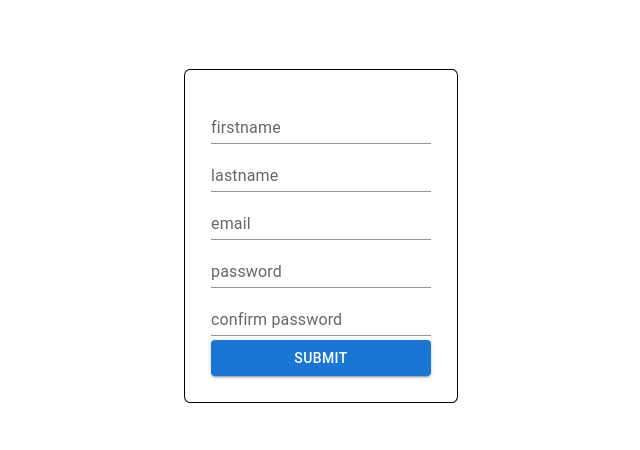
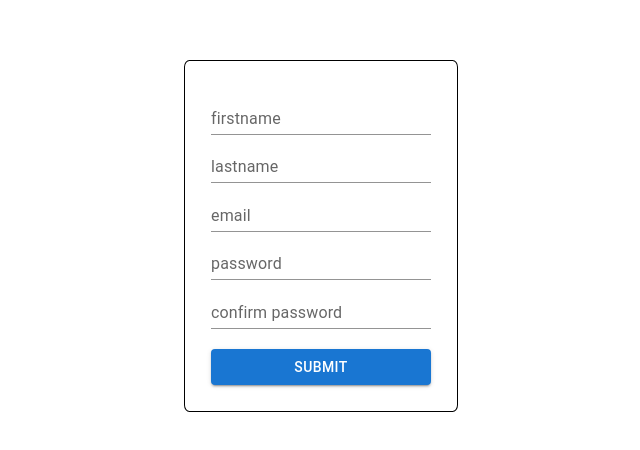
Before and after one commit to VUPPUKULADEEP/Campus-Food-Market-Place, a React app in the folder frontend/: page /signup in a window 1280 px wide. Shown: the part 164-614 px from the top of the page, without its empty margins (319-959 px from the left). Built offline with nearby package versions, Linux system fonts and the light colour scheme; the HTML template or start-up script is replaced by a standard one.

Commit message:
added error messages to the signup form

```diff
--- a/frontend/pages/Signup.jsx
+++ b/frontend/pages/Signup.jsx
@@ -1,7 +1,7 @@
 
 import { useForm } from 'react-hook-form'
 import './signup.css'
-import { TextField, Button } from '@mui/material'
+import { TextField, Button, Input, InputLabel, FormHelperText, FormControl } from '@mui/material'
 
 
 const Signup = () => {
@@ -11,12 +11,16 @@ const Signup = () => {
   return (
     <div className='wrapper'>
       <form className='form' onSubmit={handleSubmit((data) => { console.log(data) })}>
-        <TextField id="outlined-basic" label="firstname" variant="standard" type="text" {...register('firstname', { required: 'this is required' })} />
-        {errors.firstname && <p>{errors.firstname.message}</p>}
-        <TextField id="outlined-basic" label="lastname" variant="standard" type="text" {...register('lastname')} />
-        <TextField id="outlined-basic" label="email" variant="standard" type="email" {...register('email')} />
+        <TextField id="outlined-basic" label="firstname" variant="standard" type="text" {...register('firstname', { required: 'first name is required' })} />
+        {errors.firstname && <p class='error'>{errors.firstname.message}</p>}
+        <TextField id="outlined-basic" label="lastname" variant="standard" type="text" {...register('lastname',  { required: 'last name is required' })} />
+        {errors.lastname && <p class='error'>{errors.lastname.message}</p>}
+        <TextField id="outlined-basic" label="email" variant="standard" type="email" {...register('email', {required : 'email is necessary'})} />
+        {errors.email && <p class='error'>{errors.email.message}</p>}
         <TextField id="outlined-basic" label="password" variant="standard" type="password" {...register('password')} />
+        {errors.password && <p class='error'>{errors.password.message}</p>}
         <TextField id="outlined-basic" label="confirm password" variant="standard" type="password" {...register('cnf_password')} />
+        {errors.cnf_password && <p class='error'>{errors.cnf_password.message}</p>}
         <Button className='submit' variant="contained" type='submit'>submit</Button>
       </form>
     </div>
--- a/frontend/pages/signup.css
+++ b/frontend/pages/signup.css
@@ -12,6 +12,8 @@
 
 .form{
     display: flex;
+    height: fit-content;
+    aspect-ratio: 10;
     flex-direction: column;
     border-radius: 2%;
     gap: 2%;
@@ -19,6 +21,9 @@
     border :0.09vw black solid;
 
     .submit{
-    margin-top: 2%;
+    margin-top: 9%;
+    }
+    .error{
+        color:red;
+    }
 }
-}
```
